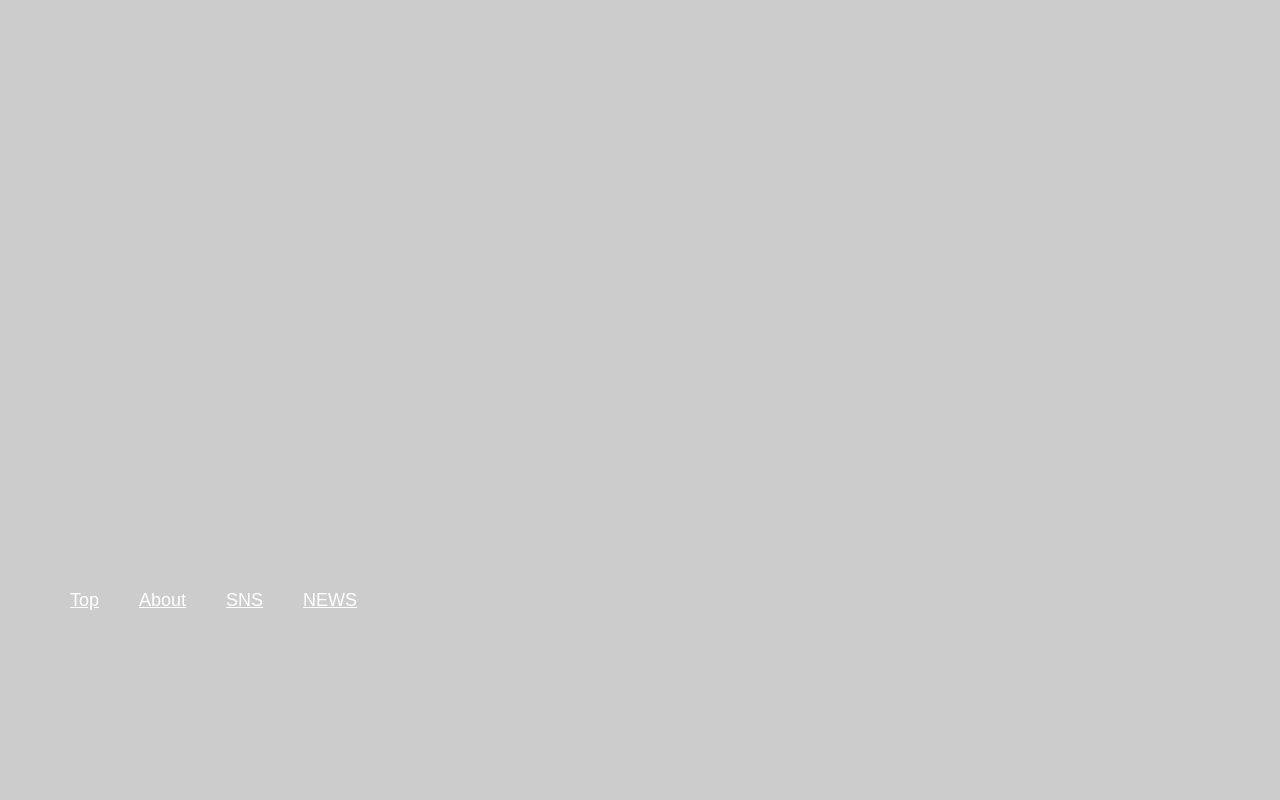
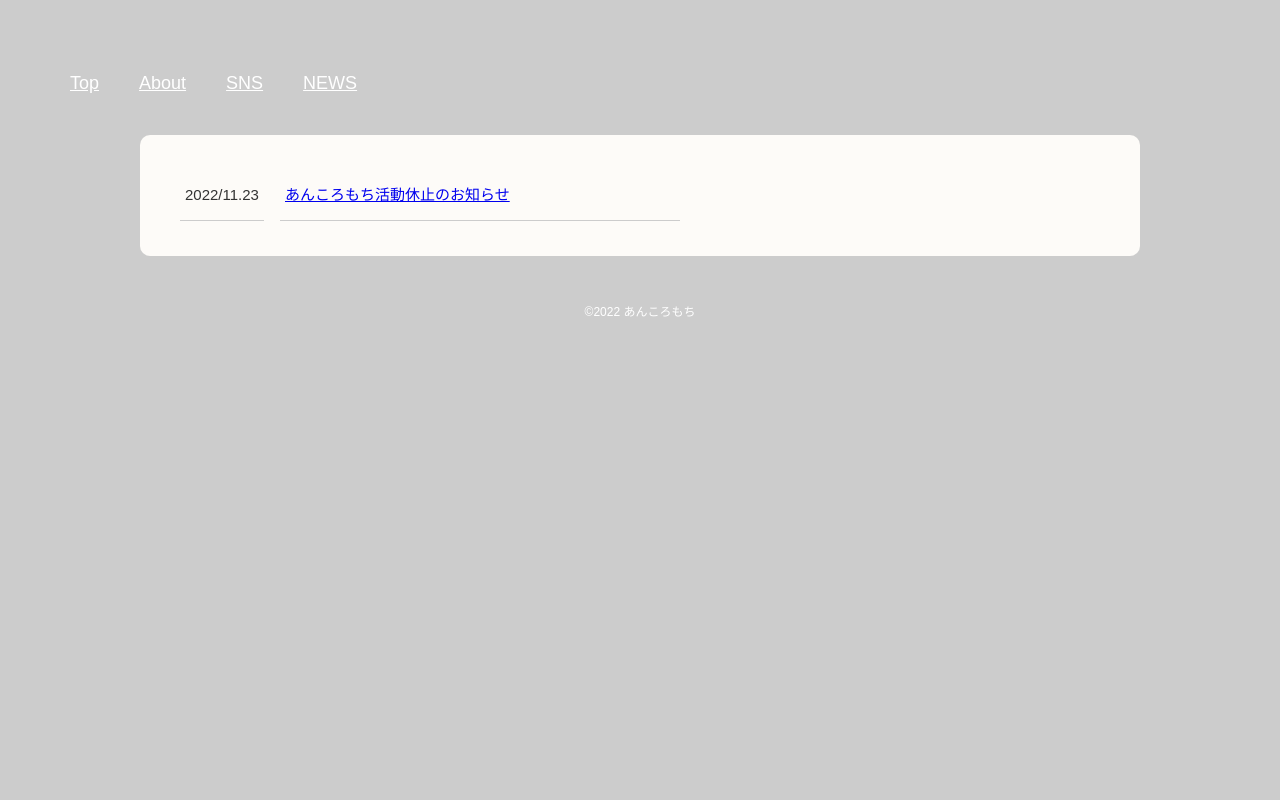
Before and after one commit to 0Ankoromoti0/Ankoromoti_site, a plain HTML site: page page/news.html in a window 1280 px wide. Shown: the top 800 px of the page. Drawn offline with Linux system fonts and the light colour scheme.

Commit message:
うぷだて

```diff
--- a/css/news.css
+++ b/css/news.css
@@ -29,7 +29,7 @@ a:hover {
 }
 
 header {
-    height: 1100px;
+    height: 65px;
     margin: 0 auto;
     display: flex;
     justify-content: space-between;
```
Also changed, not shown: page/20221123.html (+1 -1 lines).
